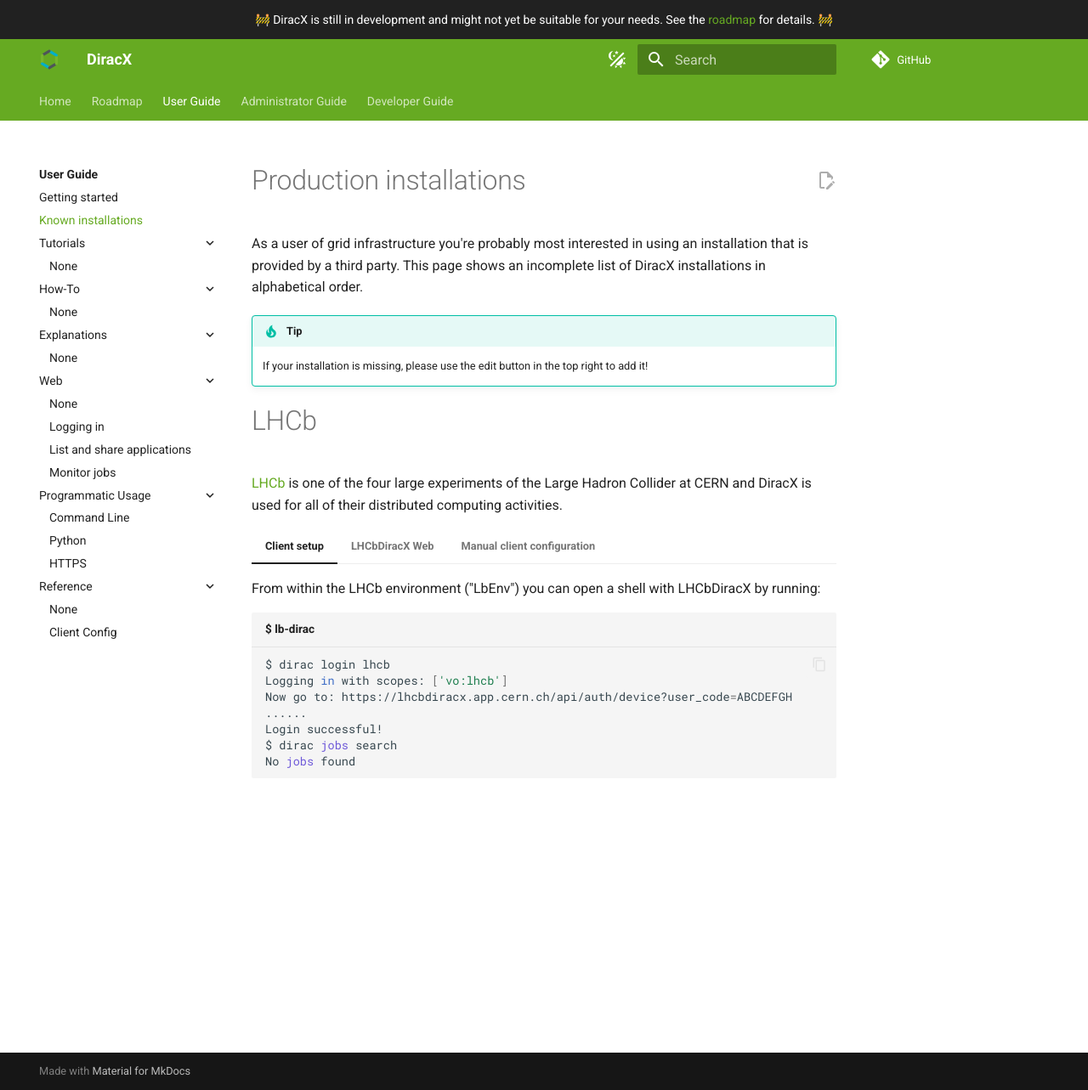
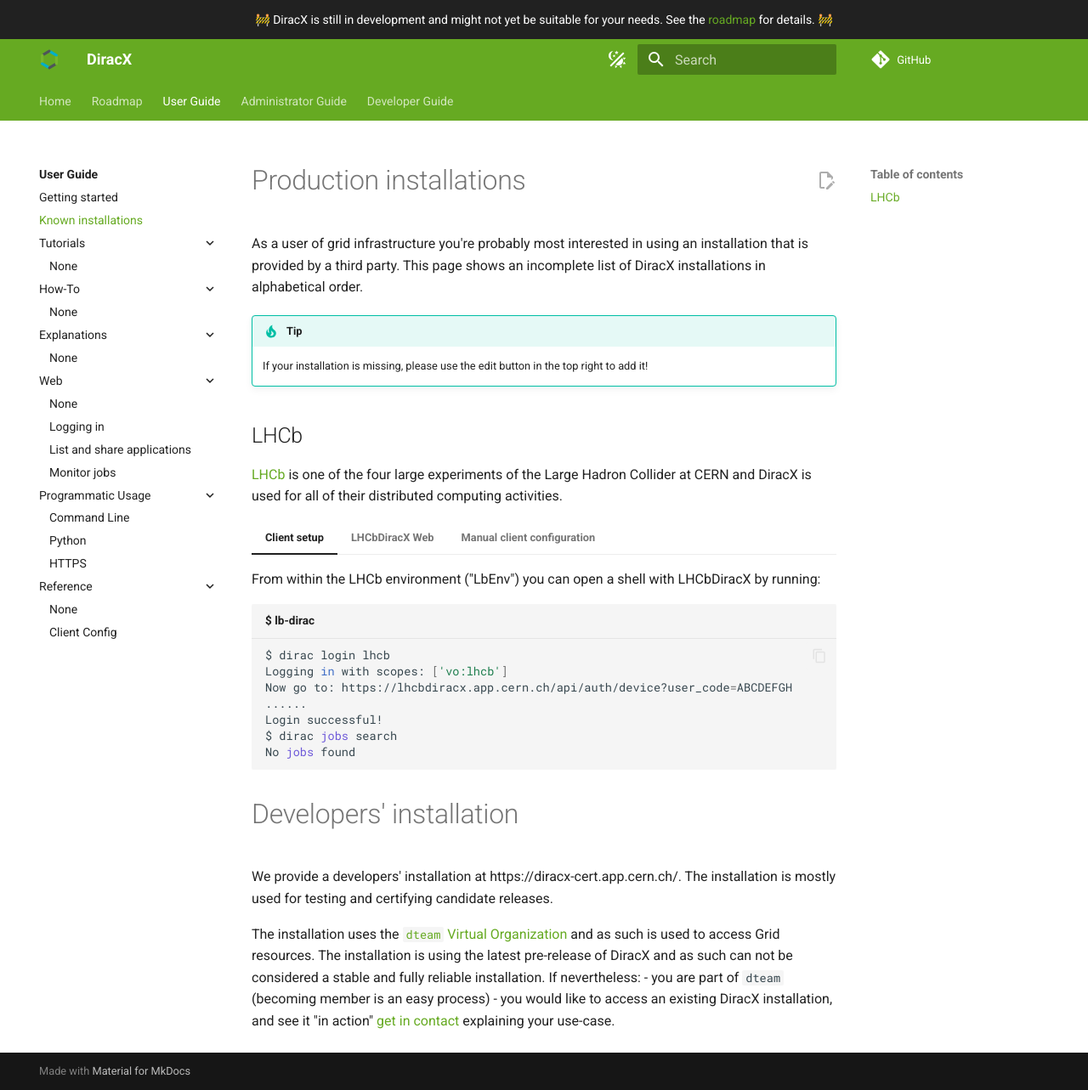
Before and after one commit to DIRACGrid/diracx, an MkDocs documentation site: the page built from docs/user/reference/known-installations.md, in a window 1280 px wide and 1283 px high. Shown: the whole window at 85% size. Built offline with MkDocs 1.6.1 and Material for MkDocs 9.7.7, drawn with Linux system fonts in a browser that asks for light colours; comment, search, counter and statistics services are not loaded.

Commit message:
docs: added developers' installation

````diff
--- a/docs/user/reference/known-installations.md
+++ b/docs/user/reference/known-installations.md
@@ -37,3 +37,12 @@ This page shows an incomplete list of DiracX installations in alphabetical order
     ```bash
     export DIRACX_URL=https://lhcbdiracx.app.cern.ch/
     ```
+
+# Developers' installation
+
+We provide a developers' installation at https://diracx-cert.app.cern.ch/. The installation is mostly used for testing and certifying candidate releases.
+
+The installation uses the [`dteam` Virtual Organization](https://dteam-auth.cern.ch/){target="_blank"} and as such is used to access Grid resources. The installation is using the latest pre-release of DiracX and as such can not be considered a stable and fully reliable installation. If nevertheless:
+- you are part of `dteam` (becoming member is an easy process)
+- you would like to access an existing DiracX installation, and see it "in action"
+[get in contact](https://web.diracgrid.org/contacts.html) explaining your use-case.
````
Also changed, not shown: other parts of docs/user/reference/known-installations.md (+2 -2 lines).
